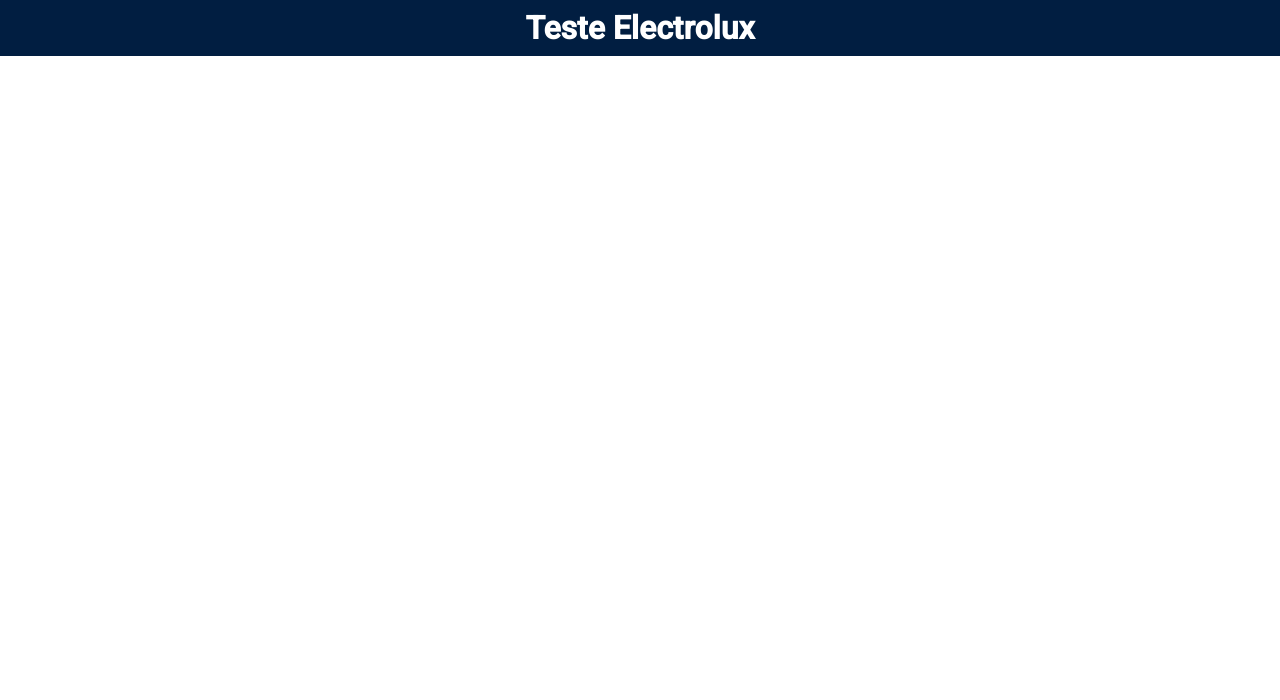
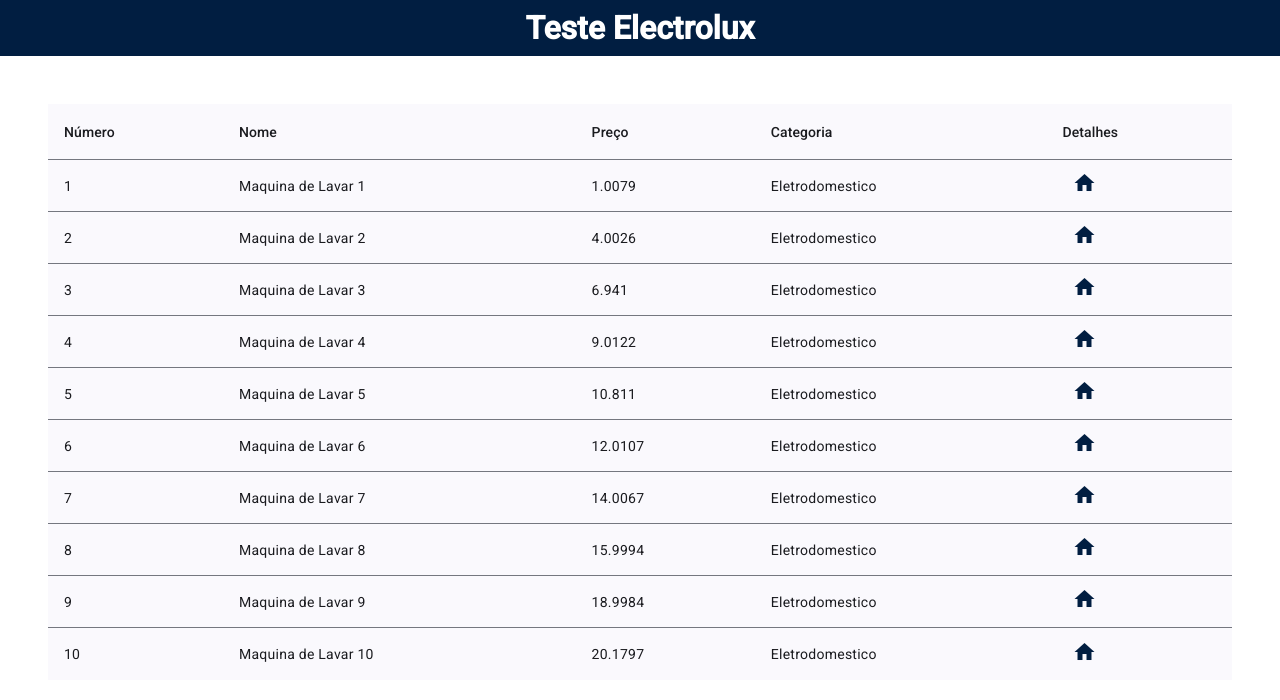
Before and after one commit to luccahonorio/Electrolux, an Angular app: page / in a window 1280 px wide. Shown: the top 700 px of the page. Built offline with nearby package versions, Linux system fonts and the light colour scheme.

Commit message:
feat: adding the table inside the home page

```diff
--- a/src/app/components/home/home.component.css
+++ b/src/app/components/home/home.component.css
@@ -0,0 +1,14 @@
+.centered-div {
+    display: flex;
+    justify-content: center;
+    align-items: center;
+    border-radius: 10px;
+    margin: 3rem;
+    width: calc(100% - 6rem);
+    height: calc(100vh - 6rem);
+}
+
+.centered-div app-table {
+    width: 100%;
+    height: 100%;
+}
--- a/src/app/components/home/home.component.html
+++ b/src/app/components/home/home.component.html
@@ -1 +1,4 @@
 <app-header></app-header>
+<div class="centered-div">
+    <app-table></app-table>
+</div>
--- a/src/app/components/home/home.component.ts
+++ b/src/app/components/home/home.component.ts
@@ -1,9 +1,10 @@
 import { Component } from '@angular/core';
 import { HeaderComponent } from '../header/header.component';
+import { TableComponent } from "../table/table.component";
 
 @Component({
   selector: 'app-home',
-  imports: [HeaderComponent],
+  imports: [HeaderComponent, TableComponent],
   templateUrl: './home.component.html',
   styleUrl: './home.component.css'
 })
--- /dev/null
+++ b/src/app/components/table/table.component.css
@@ -0,0 +1,10 @@
+table {
+    width: 85%;
+  }
+.details {
+  color: #011E41;
+}
+
+.details mat-icon {
+  margin-left: 10px;
+}
--- /dev/null
+++ b/src/app/components/table/table.component.html
@@ -0,0 +1,38 @@
+<table mat-table [dataSource]="dataSource" class="mat-elevation-z8">
+
+
+
+  <!--- Note that these columns can be defined in any order.
+        The actual rendered columns are set as a property on the row definition" -->
+
+  <!-- Position Column -->
+  <ng-container matColumnDef="position">
+    <th mat-header-cell *matHeaderCellDef> Número </th>
+    <td mat-cell *matCellDef="let element"> {{element.position}} </td>
+  </ng-container>
+
+  <ng-container matColumnDef="name">
+    <th mat-header-cell *matHeaderCellDef> Nome </th>
+    <td mat-cell *matCellDef="let element"> {{element.name}} </td>
+  </ng-container>
+
+  <ng-container matColumnDef="price">
+    <th mat-header-cell *matHeaderCellDef> Preço </th>
+    <td mat-cell *matCellDef="let element"> {{element.price}} </td>
+  </ng-container>
+
+  <ng-container matColumnDef="category">
+    <th mat-header-cell *matHeaderCellDef> Categoria </th>
+    <td mat-cell *matCellDef="let element"> {{element.category}} </td>
+  </ng-container>
+
+  <ng-container matColumnDef="details">
+    <th mat-header-cell *matHeaderCellDef> Detalhes </th>
+    <td mat-cell *matCellDef="let element" class="details">
+      <mat-icon >home</mat-icon>
+    </td>
+  </ng-container>
+
+  <tr mat-header-row *matHeaderRowDef="displayedColumns"></tr>
+  <tr mat-row *matRowDef="let row; columns: displayedColumns;"></tr>
+</table>
--- /dev/null
+++ b/src/app/components/table/table.component.ts
@@ -0,0 +1,34 @@
+import {Component} from '@angular/core';
+import {MatTableModule} from '@angular/material/table';
+import {MatIcon} from '@angular/material/icon';
+
+export interface PeriodicElement {
+  name: string;
+  position: number;
+  price: number;
+  category: string;
+}
+
+const ELEMENT_DATA: PeriodicElement[] = [
+  {position: 1, name: 'Maquina de Lavar 1', price: 1.0079, category: 'Eletrodomestico'},
+  {position: 2, name: 'Maquina de Lavar 2', price: 4.0026, category: 'Eletrodomestico'},
+  {position: 3, name: 'Maquina de Lavar 3', price: 6.941, category: 'Eletrodomestico'},
+  {position: 4, name: 'Maquina de Lavar 4', price: 9.0122, category: 'Eletrodomestico'},
+  {position: 5, name: 'Maquina de Lavar 5', price: 10.811, category: 'Eletrodomestico'},
+  {position: 6, name: 'Maquina de Lavar 6', price: 12.0107, category: 'Eletrodomestico'},
+  {position: 7, name: 'Maquina de Lavar 7', price: 14.0067, category: 'Eletrodomestico'},
+  {position: 8, name: 'Maquina de Lavar 8', price: 15.9994, category: 'Eletrodomestico'},
+  {position: 9, name: 'Maquina de Lavar 9', price: 18.9984, category: 'Eletrodomestico'},
+  {position: 10, name: 'Maquina de Lavar 10', price: 20.1797, category: 'Eletrodomestico'},
+];
+
+@Component({
+  selector: 'app-table',
+  imports: [MatTableModule,MatIcon],
+  templateUrl: './table.component.html',
+  styleUrl: './table.component.css'
+})
+export class TableComponent {
+  displayedColumns: string[] = ['position', 'name', 'price', 'category', 'details'];
+  dataSource = ELEMENT_DATA;
+}
```
Also changed, not shown: 1 other file (tests, documents, lock files or other folders).
